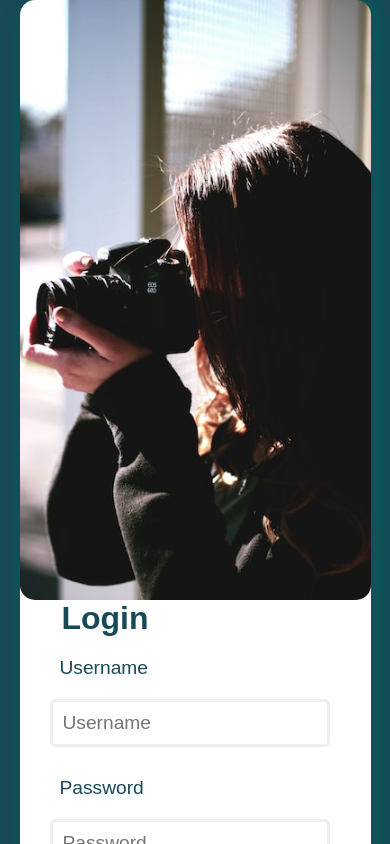
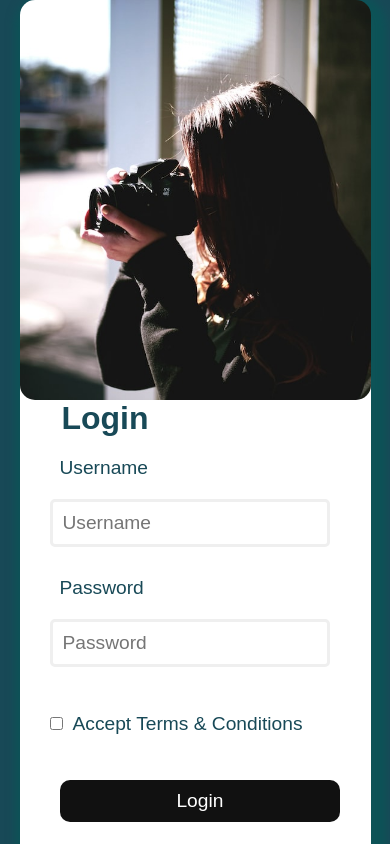
Before and after one commit to Birdie13-stack/drag-and-drop-gallery, a React (Create React App) app: page / in a window 390 px wide. Shown: the top 844 px of the page. Built offline with nearby package versions, Linux system fonts and the light colour scheme; a web font is replaced by a local one.

Commit message:
Updated UI

```diff
--- a/src/App.css
+++ b/src/App.css
@@ -236,6 +236,7 @@ input{
 
   .login img{
     object-fit: cover;
+    height: 400px;
   }
 
   .box{
```
